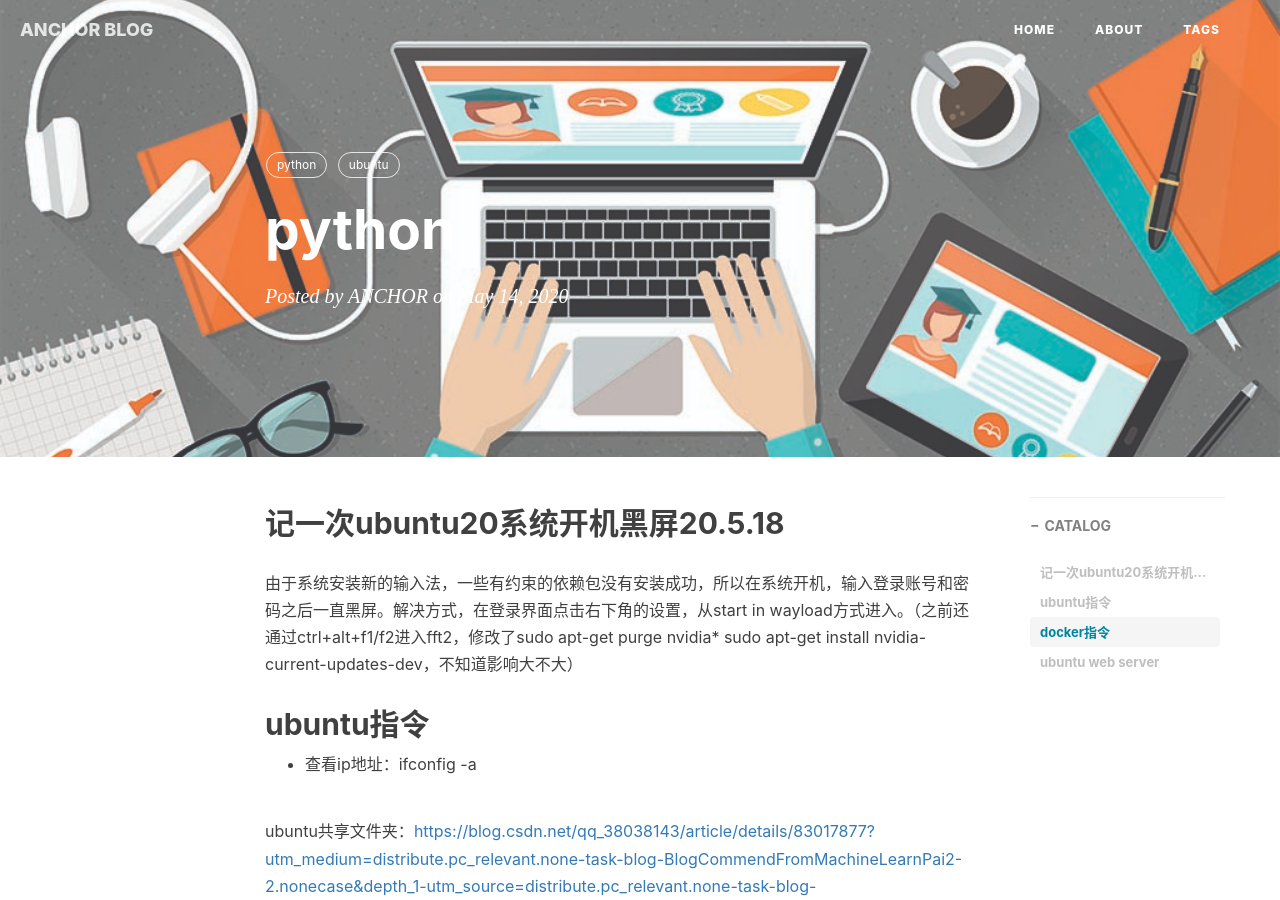
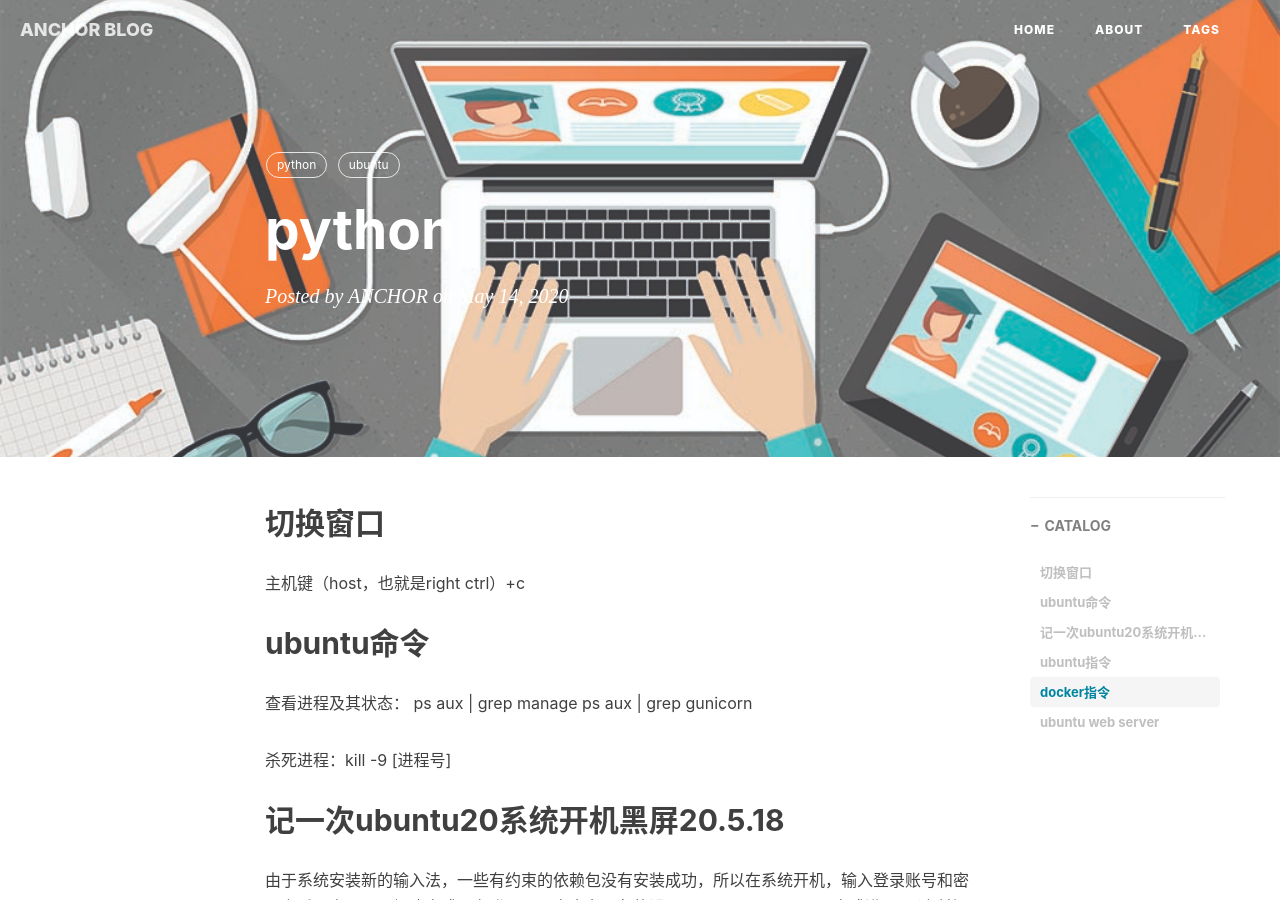
Before and after one commit to anchor2017/anchor2017.github.io, a Jekyll site: the page built from _posts/2020-05-14-python-ubuntu-2019.md, in a window 1280 px wide and 900 px high. Built offline with Jekyll 4.4.1, drawn with Linux system fonts in a browser that asks for light colours; nearby versions of some CDN libraries; comment, search, counter and statistics services are not loaded.

Commit message:
Update 2020-05-14-python-ubuntu-2019.md

```diff
--- a/_posts/2020-05-14-python-ubuntu-2019.md
+++ b/_posts/2020-05-14-python-ubuntu-2019.md
@@ -10,6 +10,17 @@ tags:
     - python
     - ubuntu
 ---
+
+## 切换窗口
+主机键（host，也就是right ctrl）+c
+
+## ubuntu命令
+查看进程及其状态：
+ps aux | grep manage
+ps aux | grep gunicorn
+
+杀死进程：kill -9 [进程号]
+
 
 
 ## 记一次ubuntu20系统开机黑屏20.5.18
```
